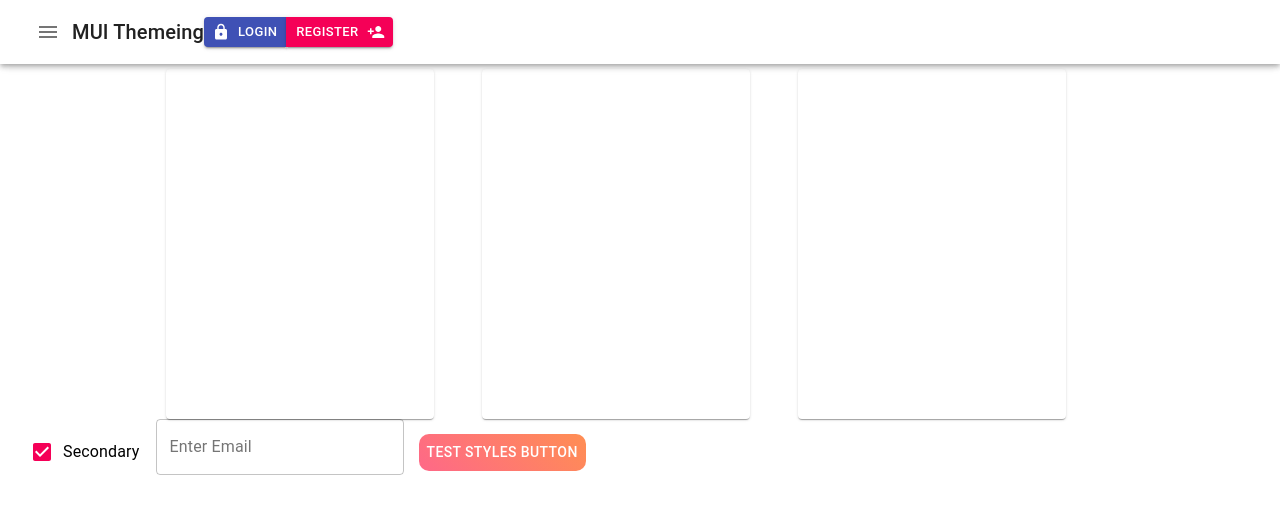
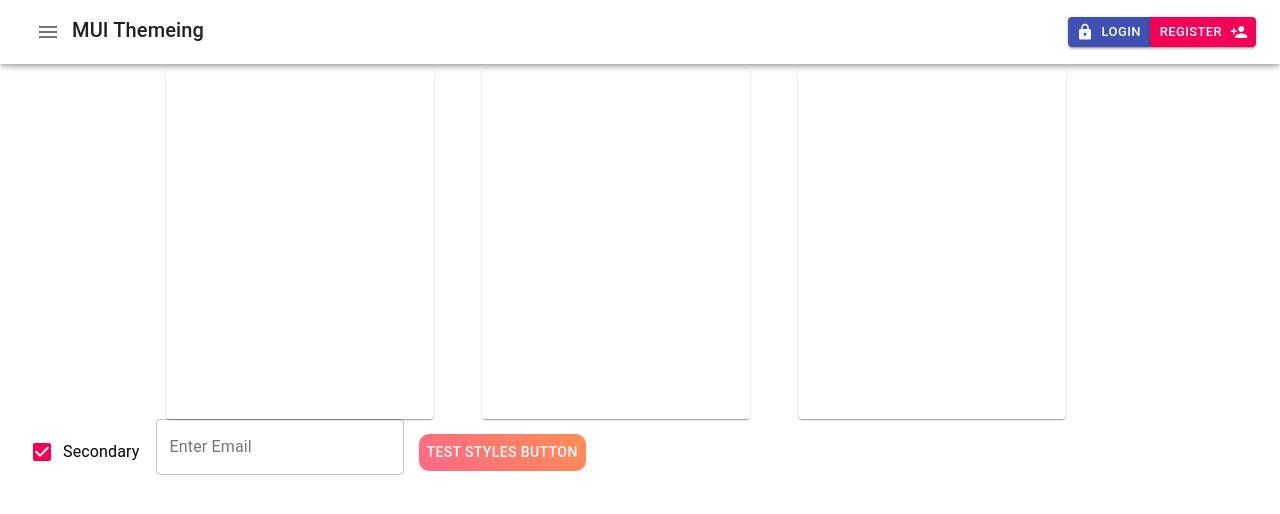
Before and after one commit to shivamoeini/material, a React (Create React App) app in the folder my-app/: page / in a window 1280 px wide. Shown: the top 514 px of the page. Built offline with nearby package versions, Linux system fonts and the light colour scheme.

Commit message:
fix-bog-menu

```diff
--- a/my-app/src/App.js
+++ b/my-app/src/App.js
@@ -10,7 +10,7 @@ import Checkbox from "@material-ui/core/CheckBox";
 import FormControlLabel from '@material-ui/core/FormControlLabel';
 import TextField from "@material-ui/core/TextField";
 import { makeStyles, ThemeProvider, createMuiTheme } from "@material-ui/core/styles"
-import { green, orange } from "@material-ui/core/colors";
+// import { green, orange } from "@material-ui/core/colors";
 // import 'fontscoure-roboto';
 import Typography from "@material-ui/core/Typography";
 import Container from "@material-ui/core/Container";
@@ -20,7 +20,14 @@ import AppBar from "@material-ui/core/AppBar";
 import Toolbar from "@material-ui/core/Toolbar";
 import IconButton from "@material-ui/core/IconButton";
 import MenuIcon from '@material-ui/icons/Menu';
-import purple from '@material-ui/core/colors/purple';
+
+const useStyless = makeStyles({
+  root:{
+    display:'flex',
+    justifyContent:'space-between',
+
+  }
+})
 
 
 const useStyles = makeStyles({
@@ -35,13 +42,14 @@ const useStyles = makeStyles({
 })
 
 
-const accent = purple['A200'];
+
 const theme = createMuiTheme({
   typography: {
     h2: {
       fontSize: 36,
     }
   },
+
   // palette: {
   //   primary: {
   //     main: green[500],
@@ -68,20 +76,22 @@ function CheckboxExample() {
 
   )
 }
-function App() {
-  return (
-    <ThemeProvider theme={theme}>
-      <Container >
-        <div className="App">
-          <AppBar color="accent" justifyContent="space-between">
-            <Toolbar >
+function ButtonMenu(){
+  const clas=useStyless();
+  return(
+    <AppBar color="accent">
+    <Toolbar className={clas.root}>
+
+<div>
+<Typography variant="h6">
       <IconButton>
         <MenuIcon />
       </IconButton>
-              <Typography variant="h6">
         MUI Themeing
       </Typography>
-              <ButtonGroup>
+</div>
+<div>
+<ButtonGroup >
     <Button variant="contained" color="primary" size="small" style={{ fontSize: 13 }} startIcon={<LockIcon />} >
       Login
     </Button>
@@ -89,8 +99,18 @@ function App() {
       Register
     </Button>
   </ButtonGroup>
+</div>
+
     </Toolbar>
   </AppBar>
+  )
+}
+function App() {
+  return (
+    <ThemeProvider theme={theme}>
+      <Container >
+        <div className="App">
+        <ButtonMenu/>
           <Typography variant="subtitlel">Welcome to MUI</Typography>
           <Typography variant="h2">Welcome to material ui shiva</Typography>
 
```
Lines whose indentation alone changed are shown as unchanged.
